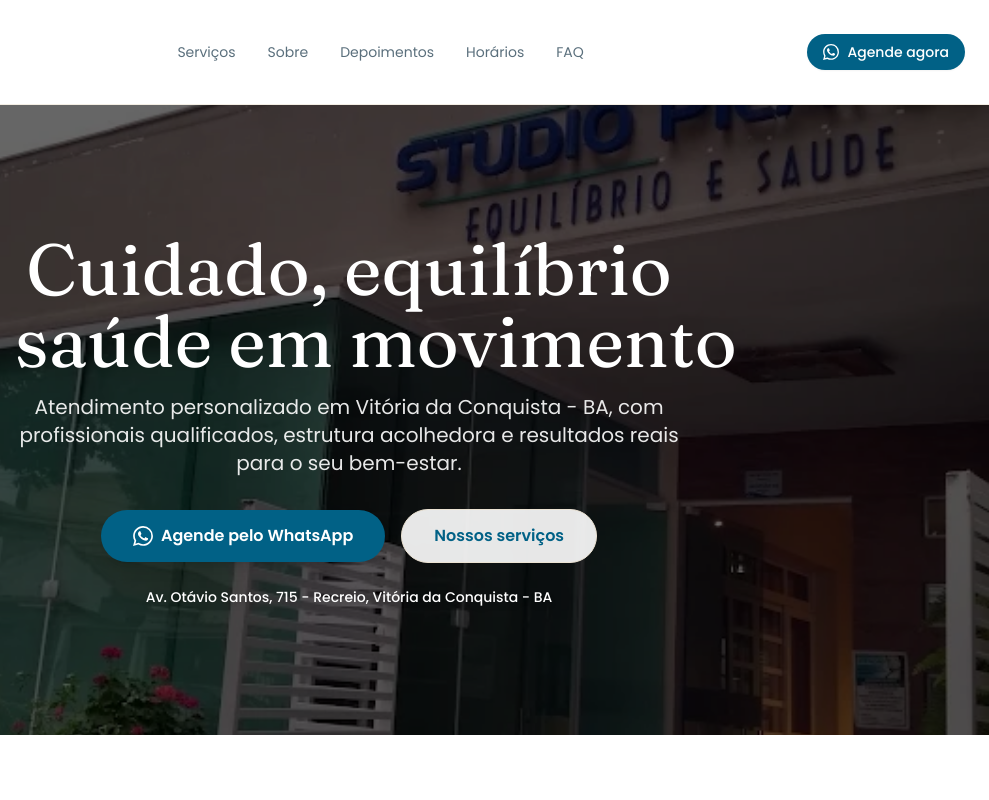
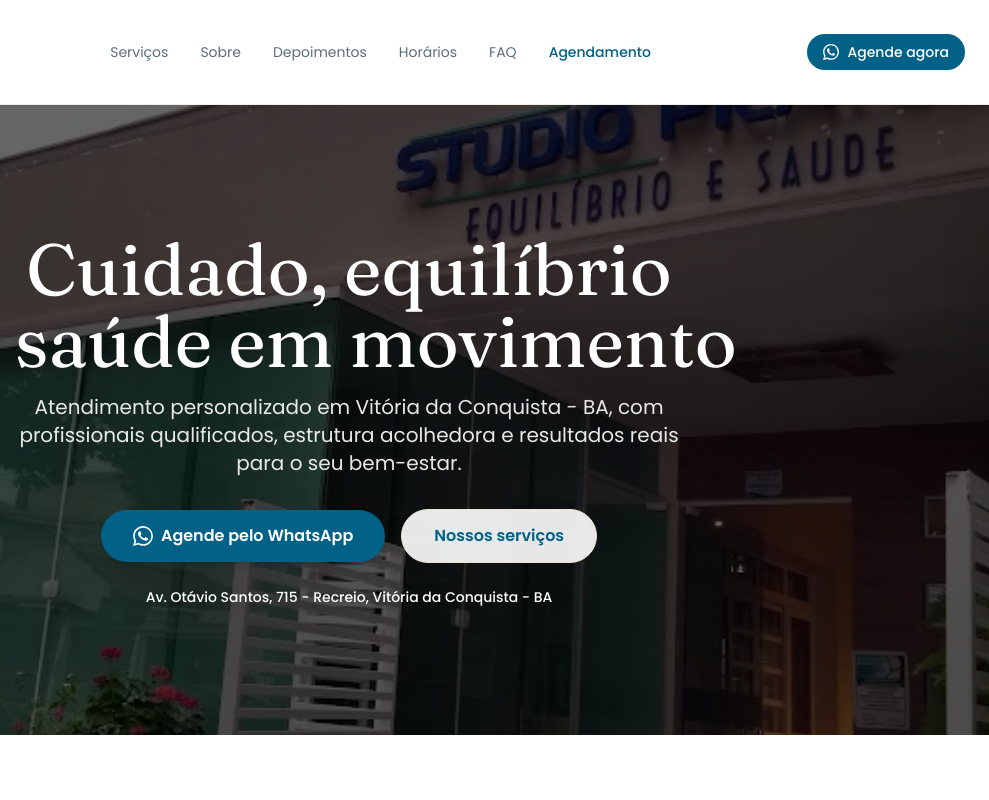
Before and after one commit to marquesemoreno/studiopilatesconquista, a website: page index.html in a window 1280 px wide. Shown: the top 800 px of the page, 291-1280 px from the left. Drawn offline with nearby package versions, Linux system fonts and the light colour scheme.

Commit message:
feat: add mobile menu and fix agendamento access

```diff
--- a/index.html
+++ b/index.html
@@ -54,13 +54,21 @@
 <!-- Navbar -->
 <header class="sticky top-0 z-50 bg-sand/80 backdrop-blur border-b border-brand-sand-dark/60">
   <div class="max-w-7xl mx-auto px-6 py-3 flex items-center justify-between">
-    <img src="/images/logo.jpg" alt="Studio Pilates" class="h-16 md:h-20 w-auto" />
-    <nav class="hidden md:flex gap-8 text-sm text-brand-muted">
-      <a href="#servicos" class="hover:text-brand-teal transition">Serviços</a>
-      <a href="#sobre" class="hover:text-brand-teal transition">Sobre</a>
-      <a href="#depoimentos" class="hover:text-brand-teal transition">Depoimentos</a>
-      <a href="#horarios" class="hover:text-brand-teal transition">Horários</a>
-      <a href="#faq" class="hover:text-brand-teal transition">FAQ</a>
+    <a href="/">
+      <img src="/images/logo.jpg" alt="Studio Pilates" class="h-16 md:h-20 w-auto" />
+    </a>
+    <button id="menuToggle" class="md:hidden inline-flex items-center justify-center rounded-full border border-brand-sand-dark bg-white/90 p-2" aria-label="Abrir menu">
+      <svg xmlns="http://www.w3.org/2000/svg" viewBox="0 0 24 24" fill="none" stroke="currentColor" stroke-width="2" class="w-6 h-6 text-brand-ink">
+        <path stroke-linecap="round" stroke-linejoin="round" d="M4 6h16M4 12h16M4 18h16" />
+      </svg>
+    </button>
+    <nav id="mobileMenu" class="hidden md:flex flex-col md:flex-row gap-6 md:gap-8 absolute md:static top-full left-0 right-0 bg-white/95 md:bg-transparent backdrop-blur md:backdrop-blur-none border-b md:border-b-0 border-brand-sand-dark px-6 py-4 md:py-0 shadow-sm md:shadow-none text-sm md:text-sm text-brand-muted md:items-center">
+      <a href="/#servicos" class="py-2 md:py-0 hover:text-brand-teal transition">Serviços</a>
+      <a href="/#sobre" class="py-2 md:py-0 hover:text-brand-teal transition">Sobre</a>
+      <a href="/#depoimentos" class="py-2 md:py-0 hover:text-brand-teal transition">Depoimentos</a>
+      <a href="/#horarios" class="py-2 md:py-0 hover:text-brand-teal transition">Horários</a>
+      <a href="/#faq" class="py-2 md:py-0 hover:text-brand-teal transition">FAQ</a>
+      <a href="/agendamento" class="py-2 md:py-0 text-brand-teal font-medium">Agendamento</a>
     </nav>
     <a href="https://wa.me/557734252109" target="_blank" rel="noopener" class="cta-whatsapp inline-flex items-center gap-2 bg-brand-teal text-white px-4 py-2 rounded-full text-sm font-medium shadow-sm hover:bg-brand-teal-dark transition">
       <svg xmlns="http://www.w3.org/2000/svg" viewBox="0 0 24 24" fill="currentColor" class="w-4 h-4"><path d="M17.472 14.382c-.297-.149-1.758-.867-2.03-.967-.273-.099-.471-.148-.67.15-.197.297-.767.966-.94 1.164-.173.199-.347.223-.644.075-.297-.15-1.255-.463-2.39-1.475-.883-.788-1.48-1.761-1.653-2.059-.173-.297-.018-.458.13-.606.134-.133.298-.347.446-.52.149-.174.198-.298.298-.497.099-.198.05-.371-.025-.52-.075-.149-.669-1.612-.916-2.207-.242-.579-.487-.5-.669-.51-.173-.008-.371-.01-.57-.01-.198 0-.52.074-.792.372-.272.297-1.04 1.016-1.04 2.479 0 1.462 1.065 2.875 1.213 3.074.149.198 2.096 3.2 5.077 4.487.709.306 1.262.489 1.694.625.712.227 1.36.195 1.871.118.571-.085 1.758-.719 2.006-1.413.248-.694.248-1.289.173-1.413-.074-.124-.272-.198-.57-.347m-5.421 7.403h-.004a9.87 9.87 0 01-5.031-1.378l-.361-.214-3.741.982.998-3.648-.235-.374a9.86 9.86 0 01-1.51-5.26c.001-5.45 4.436-9.884 9.888-9.884 2.64 0 5.122 1.03 6.988 2.898a9.825 9.825 0 012.893 6.994c-.003 5.45-4.437 9.884-9.885 9.884m8.413-18.297A11.815 11.815 0 0012.05 0C5.495 0 .16 5.335.157 11.892c0 2.096.547 4.142 1.588 5.945L.057 24l6.305-1.654a11.882 11.882 0 005.683 1.448h.005c6.554 0 11.89-5.335 11.893-11.893a11.821 11.821 0 00-3.48-8.413z"/></svg>
```
Also changed, not shown: agendamento.html (+1 -18 lines).
